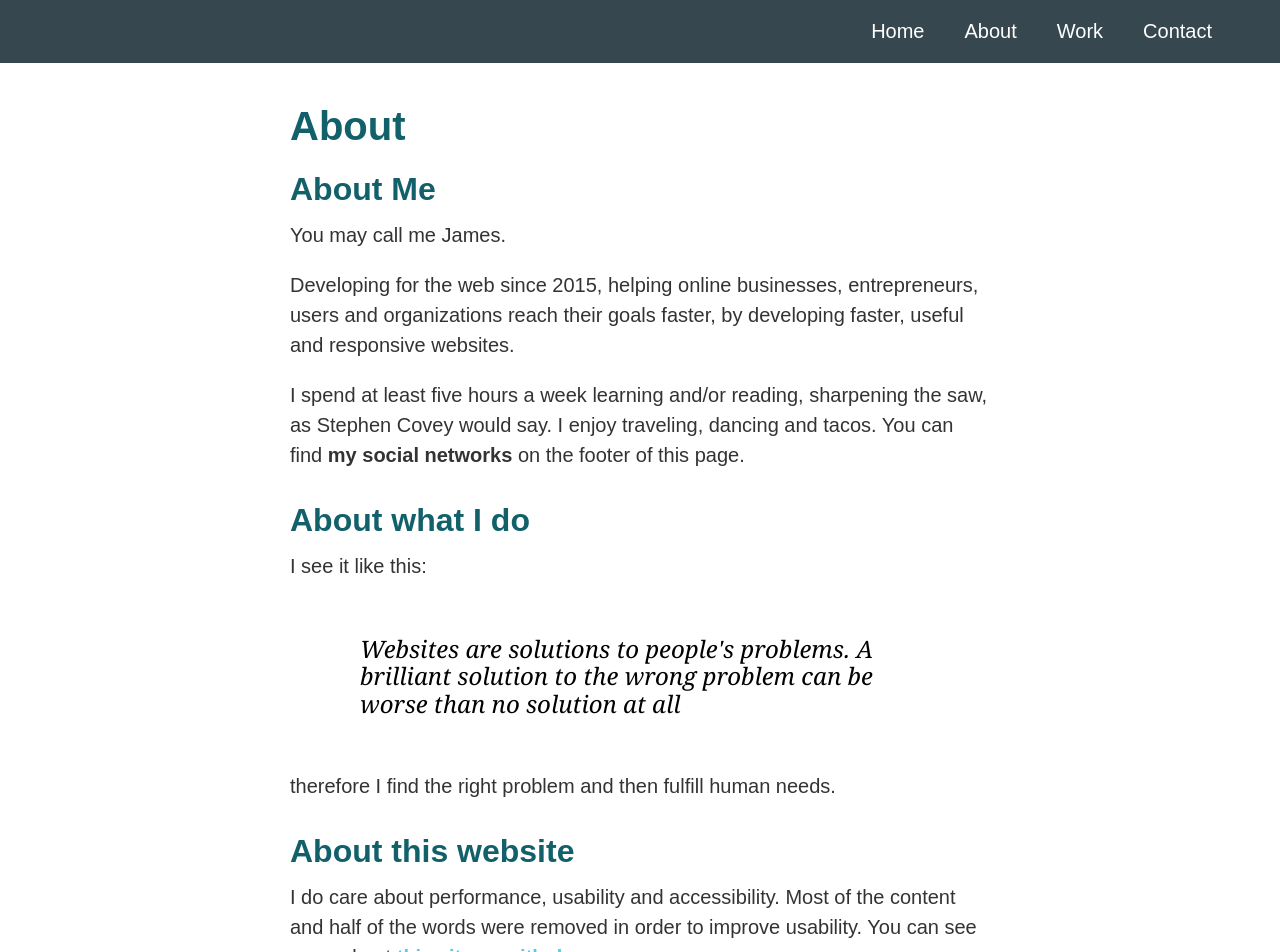
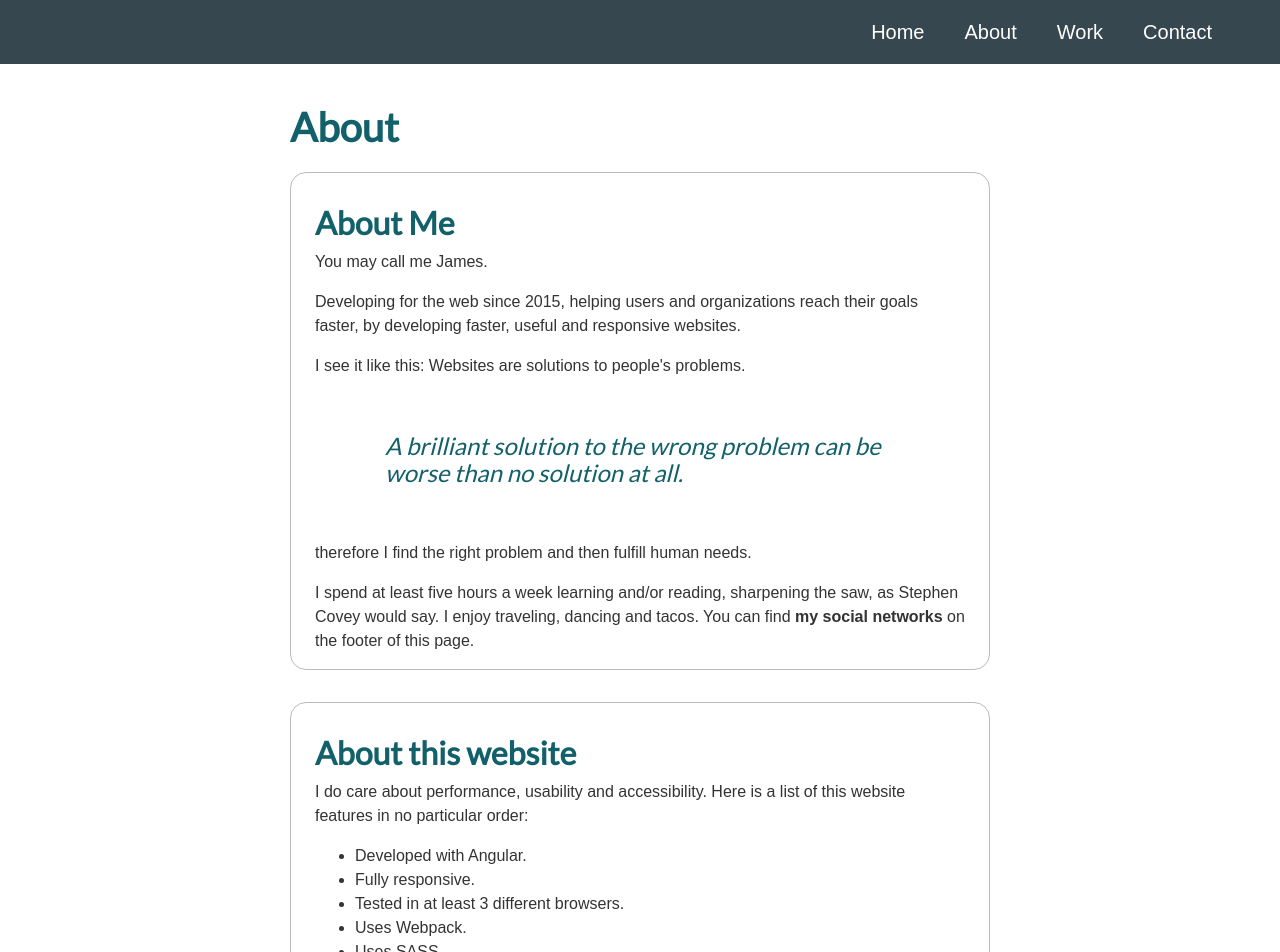
Before and after one commit to papaponmx/angular.riosjaime.com, an Angular app: page /about in a window 1280 px wide. Shown: the top 952 px of the page. Built offline with nearby package versions, Linux system fonts and the light colour scheme.

Commit message:
Added card components Improved fonts

```diff
--- a/src/app/about-page/about-page.component.html
+++ b/src/app/about-page/about-page.component.html
@@ -1,22 +1,34 @@
 <div class="container-text">
   <h1>{{title}}</h1>
+
+  <section class="card">
     <h2>About Me</h2>
     <p>You may call me James.</p>
-  <p> Developing for the web since 2015, helping online businesses, entrepreneurs, users and organizations reach their goals
-    faster, by developing faster, useful and responsive websites.
+    <p> Developing for the web since 2015, helping users and organizations reach their goals faster, by developing faster, useful
+      and responsive websites.
     </p>
-  <p> I spend at least five hours a week learning and/or reading, sharpening the saw, as Stephen Covey would say. I enjoy
-    traveling, dancing and tacos. You can find
+    <p>I see it like this: Websites are solutions to people's problems.</p>
+    <blockquote>A brilliant solution to the wrong problem can be worse than no solution at all.
+    </blockquote>
+    <p>therefore I find the right problem and then fulfill human needs.
+    </p>
+    <p> I spend at least five hours a week learning and/or reading, sharpening the saw, as Stephen Covey would say. I enjoy traveling,
+      dancing and tacos. You can find
       <strong>my social networks</strong> on the footer of this page.
     </p>
-  <h2>About what I do</h2>
-  <p>I see it like this:</p>
-  <blockquote>Websites are solutions to people's problems. A brilliant solution to the wrong problem can be worse than no solution at
-    all</blockquote>
-  <p>therefore I find the right problem and then fulfill human needs.
-  </p>
+  </section>
+
+  <section class="card">
     <h2>About this website</h2>
-  <p>I do care about performance, usability and accessibility. Most of the content and half of the words were removed in order
-    to improve usability. You can see more about <a href="https://github.com/papaponmx/angular.riosjaime.com/blob/master/README.md" target="_blank">this site on github</a>.
-  </p>
+    <p>I do care about performance, usability and accessibility. Here is a list of this website features in no particular order:</p>
+      <ul>
+        <li>Developed with Angular.</li>
+        <li>Fully responsive.</li>
+        <li>Tested in at least 3 different browsers.</li>
+        <li>Uses Webpack.</li>
+        <li>Uses SASS.</li>
+        <li>Uses SVG images.</li>
+        <li>Most of the content and half of the words were removed in order to improve usability.</li>
+      </ul>
+  </section>
 </div>
--- a/src/assets/scss/components.scss
+++ b/src/assets/scss/components.scss
@@ -17,3 +17,26 @@ a.btn:hover {
     background-color: lighten( #26c6da, 15%);
     box-shadow: 3px 3px #666;
 }
+
+.card {
+  border-radius: 1em;
+  border: 1px solid #bbb;
+  margin-top: 2em;
+  padding: 0 1.5em;
+}
+
+.card:hover {
+  border-radius: 1em;
+  border: 1px solid #12606a;
+  box-shadow: 2px 2px #12606a;
+}
+
+a.label {
+  background: #222;
+  border-radius: .5em;
+  color: #ccc;
+  font-size: .75em;
+  font-weight: 300;
+  margin: 1em 0;
+  padding: .5em;
+}
--- a/src/assets/scss/fonts.scss
+++ b/src/assets/scss/fonts.scss
@@ -1,5 +1,11 @@
+@import url('https://fonts.googleapis.com/css?family=Lato');
+
+h1, h2, h3, h4 ,h5 ,h6, blockquote {
+    color:  #12606a;
+    font-family: 'Lato', sans-serif;
+}
+
 blockquote {
-  font-family: Georgia;
   font-size: 1.5em;
   font-weight: 200;
   font-style: italic;
@@ -10,43 +16,41 @@ blockquote {
   margin-top: 24px;
 }
 
- .container-text >  h1, h1 {
+h1 {
    font-size: 2.5em;
    margin-top: 1em;
    margin-bottom: -.25em;
-   color: #12606a;
  }
 
- .container-text >  h2, h2 {
+ h2 {
    font-size: 2em;
    margin-top: 1em;
    margin-bottom: -.25em;
-   color: #12606a;
+
   }
 
- .container-text >  h3, h3 {
-   color: #12606a;
- }
+p, ol, ul, li {
+  color: #333;
+  font-size: 1em;
+  line-height: 1.5em;
 
-.container-text > p, p {
-  color: #333;
-  font-size: 1.25em;
-  line-height: 1.5em;
+}
+
+ p, ol, ul {
   margin: 1em 0;
 }
 
-.container-text > p > a, a {
-  color: #4dd0e1;
+ a {
+  color: #12606a;
   font-weight: bold;
   text-decoration: none;
 }
 
-.container-text > p > a:hover, a:hover,
-.container-text > p > a:active, a:active  {
+ a:hover,a:active  {
     text-decoration: underline;
   }
 
-.container-text > p > a:visited, a:visited {
+ a:visited {
   color: #12606a;
 }
 
```
Also changed, not shown: src/styles.scss (line endings or trailing spaces). Lines whose indentation alone changed are shown as unchanged.
